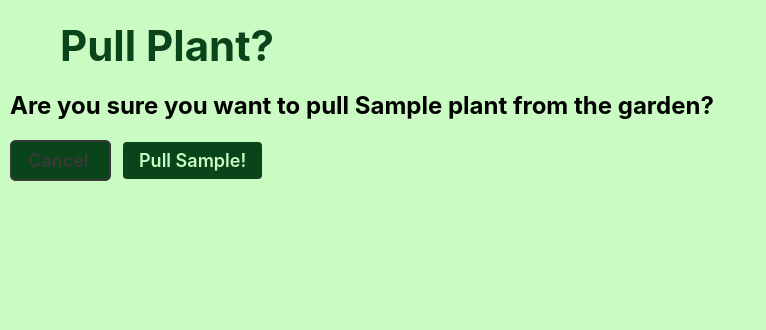
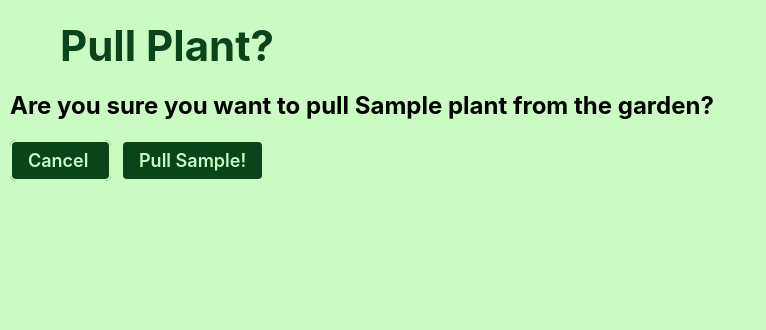
Before and after one commit to Bpost129/green-room, a Django app: page /plants/1/delete/ in a window 1280 px wide. Shown: the part 77-407 px from the top of the page, without its empty margins (0-766 px from the left). Run offline with Django 4.2, Linux system fonts and the light colour scheme; a user stored in the database is signed in; tables that the repository leaves empty hold one stand-in row (values such as "Sample post").

Commit message:
change styling for cancel button

```diff
--- a/main_app/static/css/base.css
+++ b/main_app/static/css/base.css
@@ -163,8 +163,8 @@ nav li {
 }
 
 .secondary {
-  color: var(--secondary);
-  border-color: var(--secondary);
+  color: var(--submit);
+  border-color: var(--submit);
 }
 
 .warn {
```
